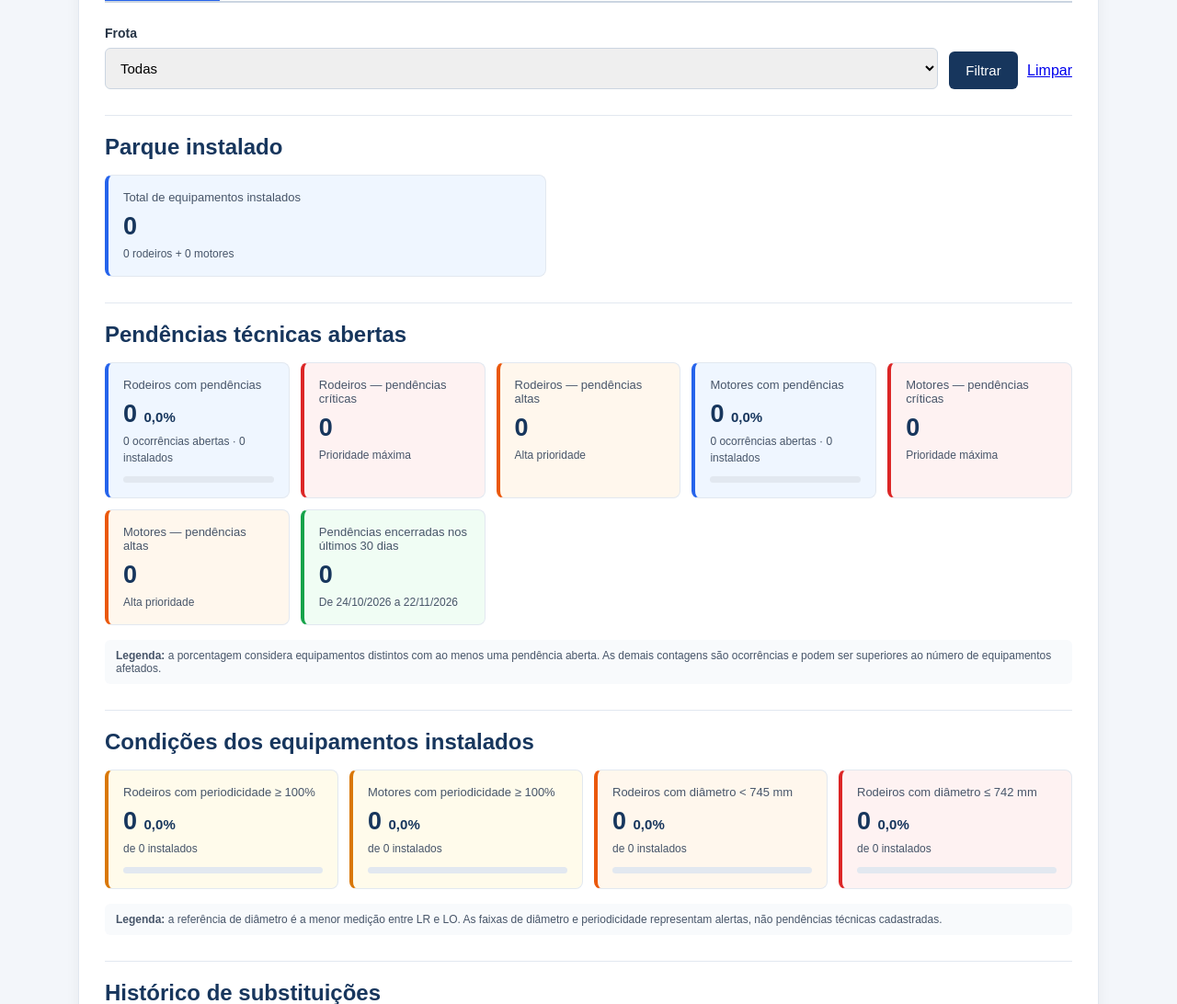
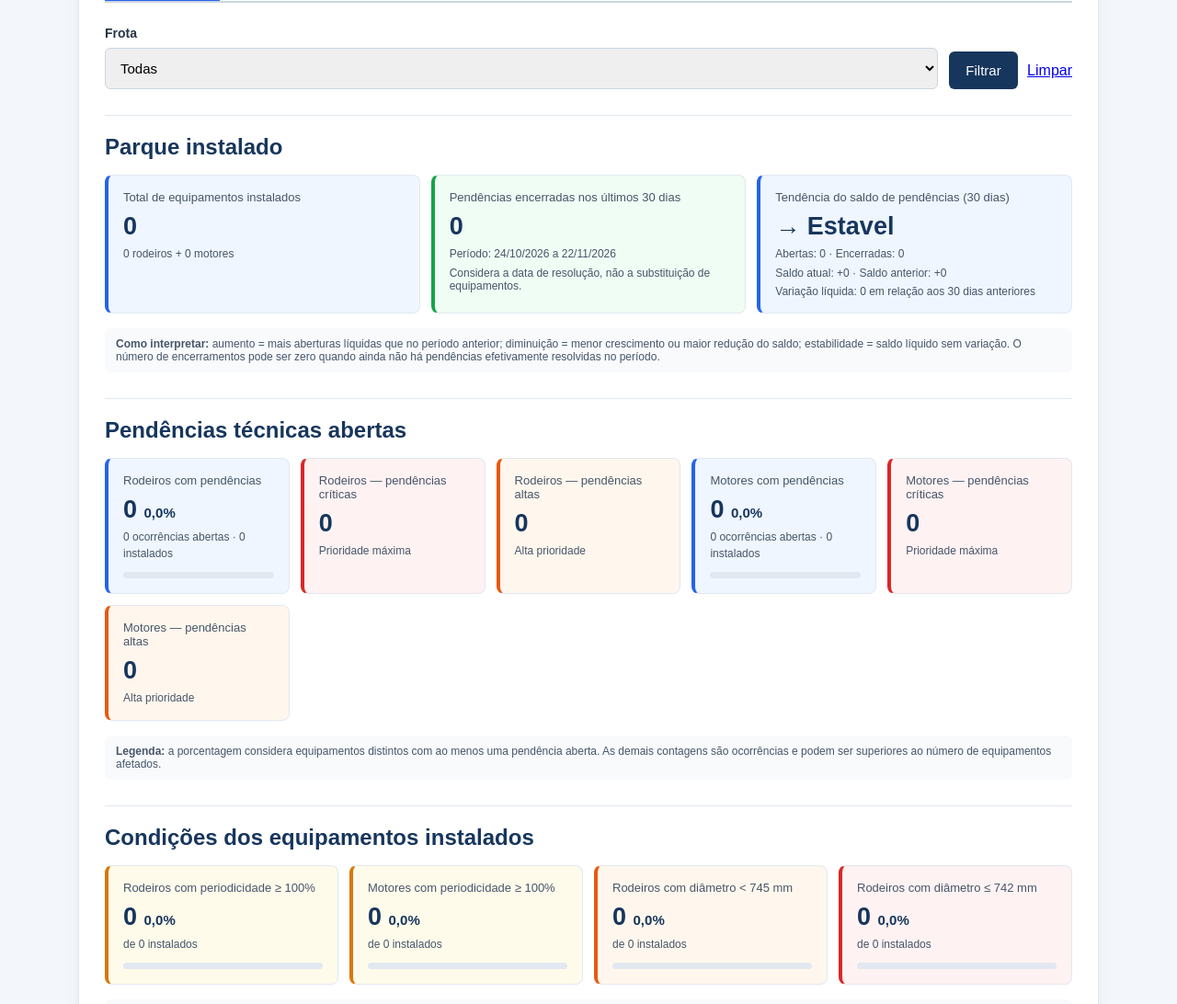
Before and after one commit to DiegoArmelin/SGR-M, a Laravel app: page /indicadores in a window 1280 px wide. Shown: the part 277-1369 px from the top of the page at 92% size. Run offline with Laravel 12, Linux system fonts and the light colour scheme; a user stored in the database is signed in; data comes from the database, SQL or seed files in the repository; tables that the repository leaves empty hold one stand-in row (values such as "Sample post").

Commit message:
feat: organiza três cards superiores e exibe tendência de saldo de pendências

```diff
--- a/resources/views/dashboard-gerencial/index.blade.php
+++ b/resources/views/dashboard-gerencial/index.blade.php
@@ -65,12 +65,32 @@
         <section class="dg-section">
             <h2 class="dg-heading">Parque instalado</h2>
             <div class="dg-grid">
-                <div class="dg-card dg-blue" style="max-width:480px">
+                <div class="dg-card dg-blue" >
                     <small>Total de equipamentos instalados</small>
                     <strong>{{ number_format($rodeiros + $motores, 0, ',', '.') }}</strong>
                     <span class="dg-sub">{{ number_format($rodeiros, 0, ',', '.') }} rodeiros + {{ number_format($motores, 0, ',', '.') }} motores</span>
                 </div>
+                <div class="dg-card dg-green">
+                    <small>Pendências encerradas nos últimos 30 dias</small>
+                    <strong>{{ $dados['encerradas30'] }}</strong>
+                    <span class="dg-sub">Período: {{ now()->subDays(29)->format('d/m/Y') }} a {{ now()->format('d/m/Y') }}</span>
+                    <span class="dg-sub" style="display:block;margin-top:6px">Considera a data de resolução, não a substituição de equipamentos.</span>
+                </div>
+                @php
+                    $movimento = $dados['tendencia'];
+                    $direcao = $movimento['direcao'];
+                    $corTendencia = $direcao === 'aumentando' ? 'dg-red' : ($direcao === 'diminuindo' ? 'dg-green' : 'dg-blue');
+                    $seta = $direcao === 'aumentando' ? '↑' : ($direcao === 'diminuindo' ? '↓' : '→');
+                @endphp
+                <div class="dg-card {{ $corTendencia }}">
+                    <small>Tendência do saldo de pendências (30 dias)</small>
+                    <strong>{{ $seta }} {{ ucfirst($direcao) }}</strong>
+                    <span class="dg-sub">Abertas: {{ $movimento['atual']['abertas'] }} · Encerradas: {{ $movimento['atual']['encerradas'] }}</span>
+                    <span class="dg-sub" style="display:block;margin-top:6px">Saldo atual: {{ $movimento['atual']['saldo'] >= 0 ? '+' : '' }}{{ $movimento['atual']['saldo'] }} · Saldo anterior: {{ $movimento['anterior']['saldo'] >= 0 ? '+' : '' }}{{ $movimento['anterior']['saldo'] }}</span>
+                    <span class="dg-sub" style="display:block;margin-top:6px">Variação líquida: {{ $movimento['variacao_saldo'] > 0 ? '+' : '' }}{{ $movimento['variacao_saldo'] }} em relação aos 30 dias anteriores</span>
+                </div>
             </div>
+            <p class="dg-legend"><strong>Como interpretar:</strong> aumento = mais aberturas líquidas que no período anterior; diminuição = menor crescimento ou maior redução do saldo; estabilidade = saldo líquido sem variação. O número de encerramentos pode ser zero quando ainda não há pendências efetivamente resolvidas no período.</p>
         </section>
 
         <section class="dg-section">
@@ -99,11 +119,6 @@
                         <span class="dg-sub">Alta prioridade</span>
                     </div>
                 @endforeach
-                <div class="dg-card dg-green">
-                    <small>Pendências encerradas nos últimos 30 dias</small>
-                    <strong>{{ $dados['encerradas30'] }}</strong>
-                    <span class="dg-sub">De {{ now()->subDays(29)->format('d/m/Y') }} a {{ now()->format('d/m/Y') }}</span>
-                </div>
             </div>
             <p class="dg-legend"><strong>Legenda:</strong> a porcentagem considera equipamentos distintos com ao menos uma pendência aberta. As demais contagens são ocorrências e podem ser superiores ao número de equipamentos afetados.</p>
         </section>
```
